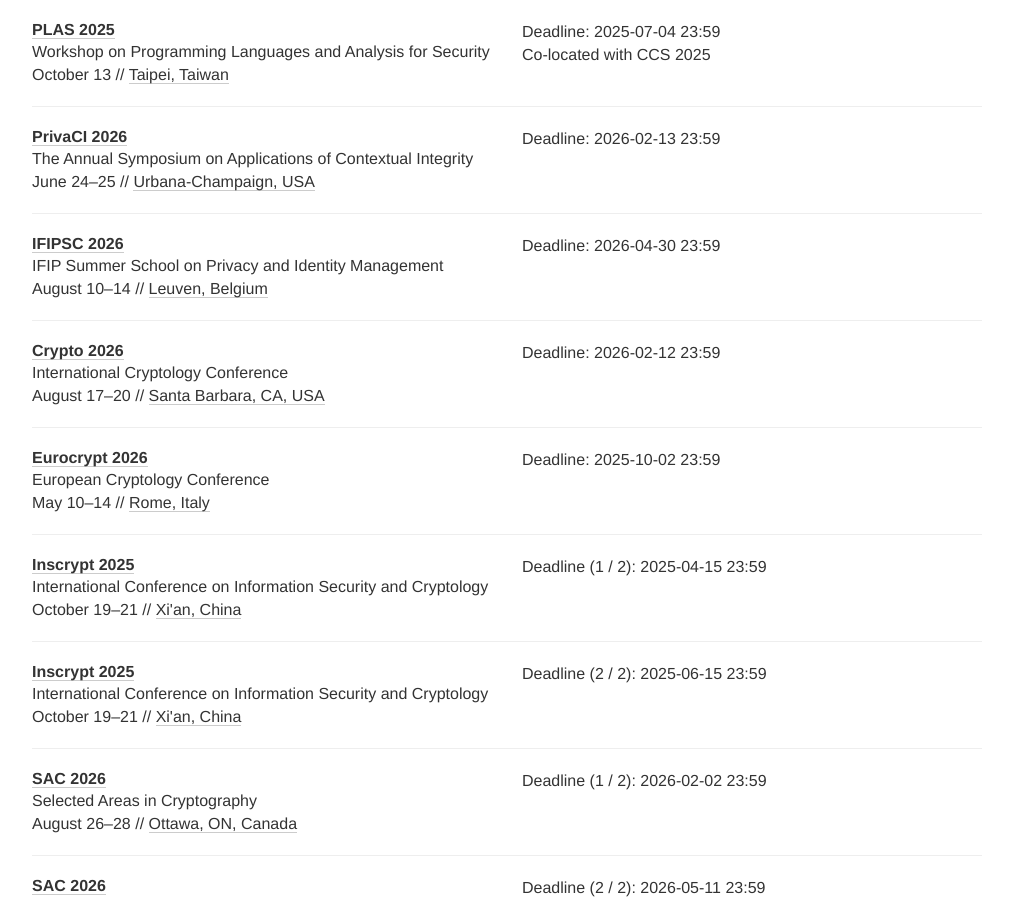
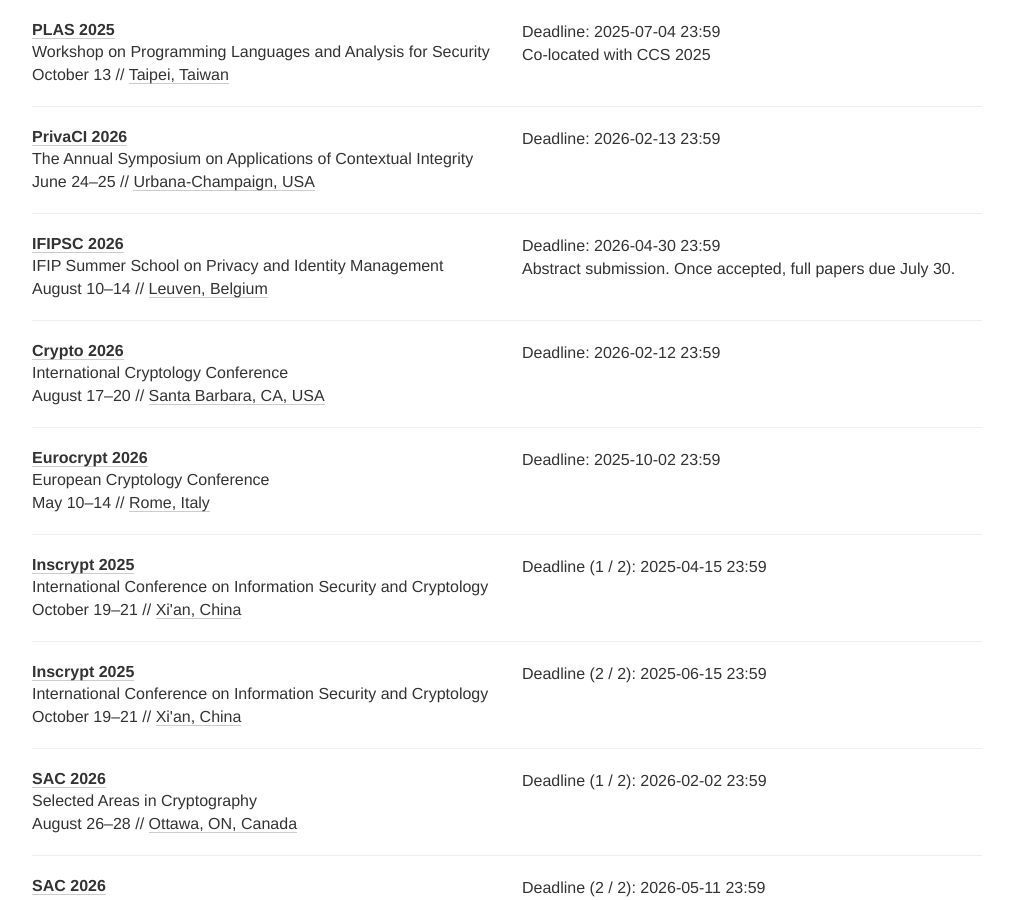
Before and after one commit to sec-deadlines/sec-deadlines.github.io, a Jekyll site: the page built from index.html, in a window 1280 px wide and 900 px high, scrolled down 5358 px. Shown: the whole window, without its empty margins (133-1146 px from the left). Built offline with Jekyll 4.4.1, drawn with Linux system fonts in a browser that asks for light colours; nearby versions of some CDN libraries; comment, search, counter and statistics services are not loaded.

Commit message:
Add comment about submission type

```diff
--- a/_data/conferences.yml
+++ b/_data/conferences.yml
@@ -325,6 +325,7 @@
   description: IFIP Summer School on Privacy and Identity Management
   year: 2026
   link: https://ifip-summerschool.org/
+  comment: Abstract submission. Once accepted, full papers due July 30.
   deadline: ["2026-04-30 23:59"]
   date: August 10-14
   place: Leuven, Belgium
```
